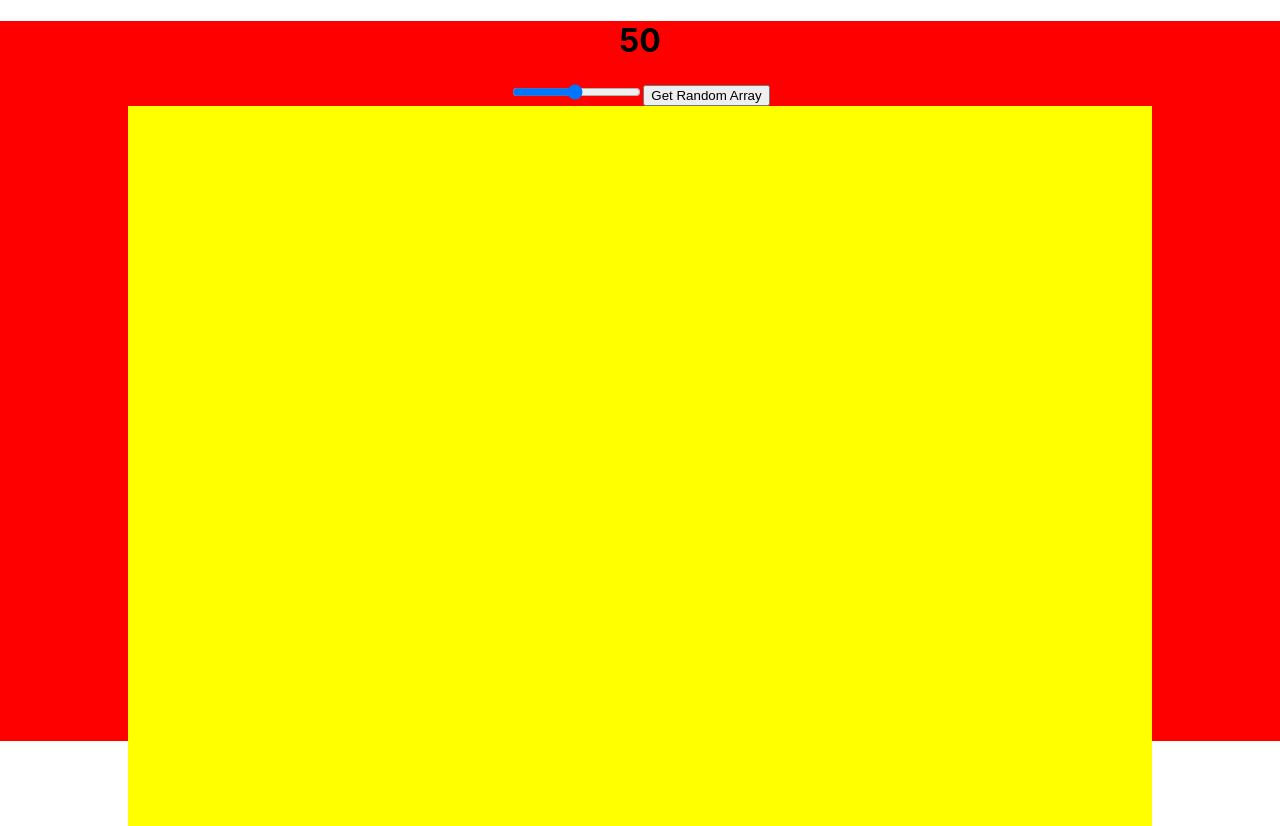
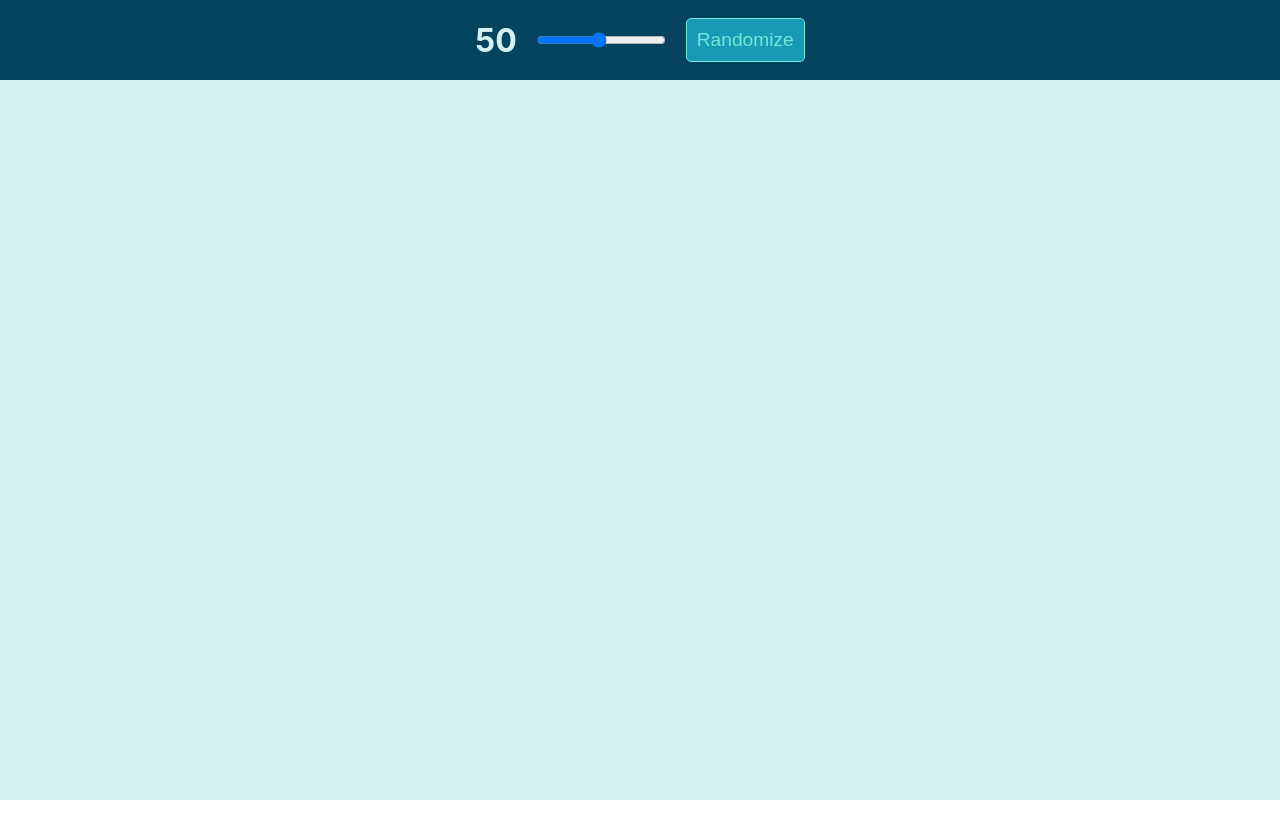
Before and after one commit to creatorckim/sorting-viz, a React (Create React App) app: page / in a window 1280 px wide. After the commit the page ends 800 px from the top, so only its background shows below. Built offline with nearby package versions, Linux system fonts and the light colour scheme.

Commit message:
add centering and color

```diff
--- a/src/Visualizer/Visualizer.css
+++ b/src/Visualizer/Visualizer.css
@@ -1,9 +1,46 @@
 #parent-container {
     width: 100vw;
-    height: 90vh;
+    height: 100vh;
     margin: 0;
-    background: red;
+    background: #D4F1F4;
     justify-content: center;
+}
+
+header {
+    height: 10%;
+    display: flex;
+    align-items: center;
+    justify-content: center;
+    background: #05445E;
+}
+header > h1, header > input, header > button {
+    margin: 10px;
+    /* padding: 10px; */
+}
+
+h1 {
+    color: #D4F1F4;
+    /* font-family: ; */
+    font-size: 2em;
+}
+
+input {
+    color: black;
+}
+
+button {
+    padding: 10px;
+    background-color: #189AB4;
+    color: #75E6DA;
+    font-size: 1.2em;
+    border: 1px solid #75E6DA;
+    border-radius: 5px;
+}
+
+button:active {
+    border: none;
+    background-color: #05445E;
+    color: #D4F1F4;
 }
 
 .array-container {
@@ -11,16 +48,15 @@
     align-items: stretch;
     justify-content: space-between;
     width: 80%;
-    height: 100%;
+    height: 80%;
     margin: 0 auto;
     padding: 0;
-    background: yellow;
 }
 
 .random-div {
-    background: black;
+    background: #189AB4;
     width: 100%;
-    border: 1px solid blue;
+    border: 3px solid #75E6DA;
     display: block;
 
 }
--- a/src/Visualizer/Visualizer.jsx
+++ b/src/Visualizer/Visualizer.jsx
@@ -33,9 +33,11 @@ export default class Visualizer extends Component {
 
         return (
             <div id='parent-container'>
-                <h1>{this.state.numberOfBars}</h1>
-                <input type= 'range' min= '3' max= '100' value= {this.state.numberOfBars} onChange= {this.valueChange}/>
-                <button onClick={this.randomizeArray}>Get Random Array</button>
+                <header className='header'>
+                    <h1>{this.state.numberOfBars}</h1>
+                    <input type= 'range' min= '3' max= '100' value= {this.state.numberOfBars} onChange= {this.valueChange}/>
+                    <button onClick={this.randomizeArray}>Randomize</button>
+                </header>
                 <div className='array-container'>
                     {randomArray.map((value, idx) => (
                         <div className='random-div' key={idx} style={{height: `${value}%`}}></div>
--- a/src/index.css
+++ b/src/index.css
@@ -1,3 +1,8 @@
+* {
+  margin: 0;
+  padding: 0;
+}
+
 body {
   margin: 0;
   font-family: -apple-system, BlinkMacSystemFont, 'Segoe UI', 'Roboto', 'Oxygen',
```
